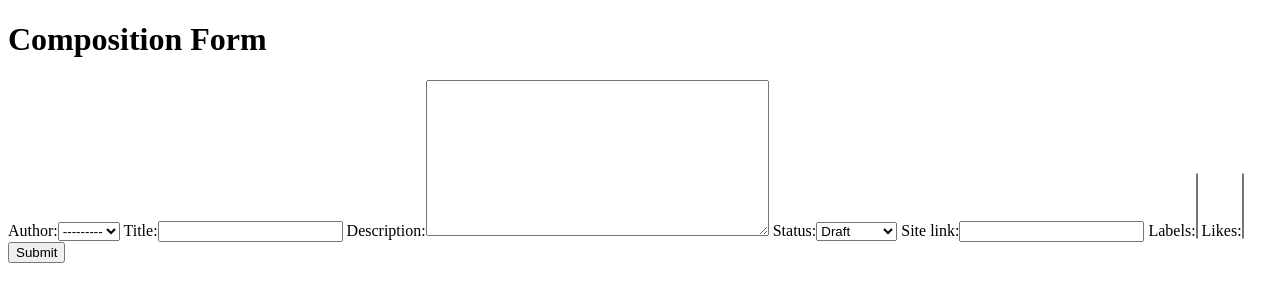
After one commit to Sdalsosa/ComposerHub, a Django app: page /create-composition/ in a window 1280 px wide. The commit adds this page. Shown: the top 302 px of the page. Run offline with Django 3.2, Linux system fonts and the light colour scheme; data that the repository does not hold is empty.

Commit message:
Add form to create compositions
Add:
- forms.py and connect to composition model
- comp-form.html to display the form to user

Update:
- compositions.html to display form link
- urls.py with new page
- views with new form

```diff
--- /dev/null
+++ b/compositions/forms.py
@@ -0,0 +1,8 @@
+from django.forms import ModelForm
+from.models import Composition
+
+
+class CompForm(ModelForm):
+    class Meta:
+        model = Composition
+        fields = '__all__'
--- /dev/null
+++ b/compositions/templates/compositions/comp-form.html
@@ -0,0 +1,14 @@
+{% extends 'base.html' %}
+
+
+{% block content %}
+
+<h1>Composition Form</h1>
+
+<form method="POST">
+    {% csrf_token %}
+    {{ form }}
+    <input type="submit">
+</form>
+
+{% endblock content %}
--- a/compositions/templates/compositions/compositions.html
+++ b/compositions/templates/compositions/compositions.html
@@ -4,6 +4,8 @@
 {% block content %}
 
 <h1>Compositions List</h1>
+
+<a href="{% url 'create-composition' %}">Create new Composition</a>
 
 <div>
     {% for composition in compositions %}
--- a/compositions/urls.py
+++ b/compositions/urls.py
@@ -4,4 +4,5 @@ from . import views
 urlpatterns = [
     path('', views.compositions, name="compositions"),
     path('composition/<str:prim_key>/', views.composition, name="composition"),
+    path('create-composition/', views.createComposition, name="create-composition"),
 ]
--- a/compositions/views.py
+++ b/compositions/views.py
@@ -1,6 +1,7 @@
 from django.shortcuts import render
 from django.views import generic, View
 from .models import Composition
+from .forms import CompForm
 
 # Create your views here.
 
@@ -11,3 +12,7 @@ def compositions(request):
 def composition(request, prim_key):
     compositionObj = Composition.objects.get(id=prim_key)
     return render(request, 'compositions/single-composition.html', {'composition':compositionObj})
+
+def createComposition(request):
+    form = CompForm()
+    return render(request, 'compositions/comp-form.html', {'form':form})
```
